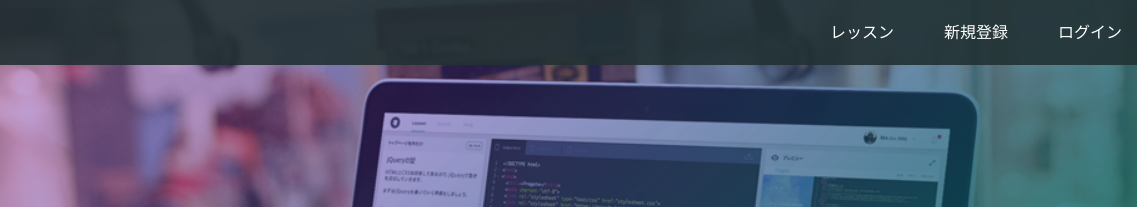
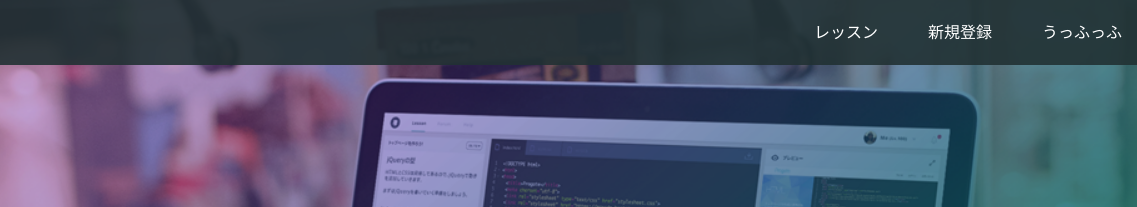
Before and after one commit to wakiko717/wakiko717.github.io, a plain HTML site: page index.html in a window 1280 px wide. Shown: the top 207 px of the page, 143-1280 px from the left. Drawn offline with Linux system fonts and the light colour scheme.

Commit message:
Update index.html

```diff
--- a/index.html
+++ b/index.html
@@ -17,7 +17,7 @@
       <div class="header-right">
         <a href="#">レッスン</a>
         <a href="#">新規登録</a>
-        <a href="#" class="login">ログイン</a>
+        <a href="#" class="login">うっふっふ</a>
       </div>
     </div>
   </header>
```
